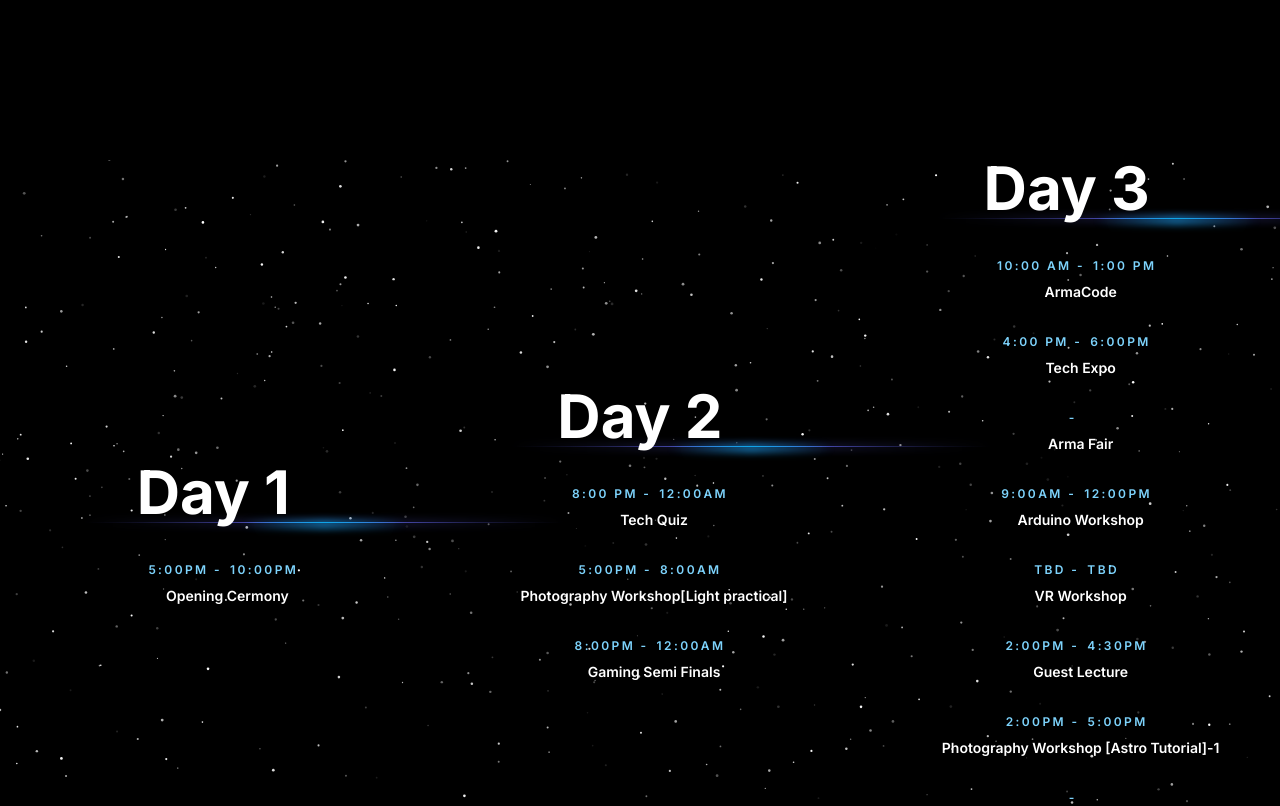
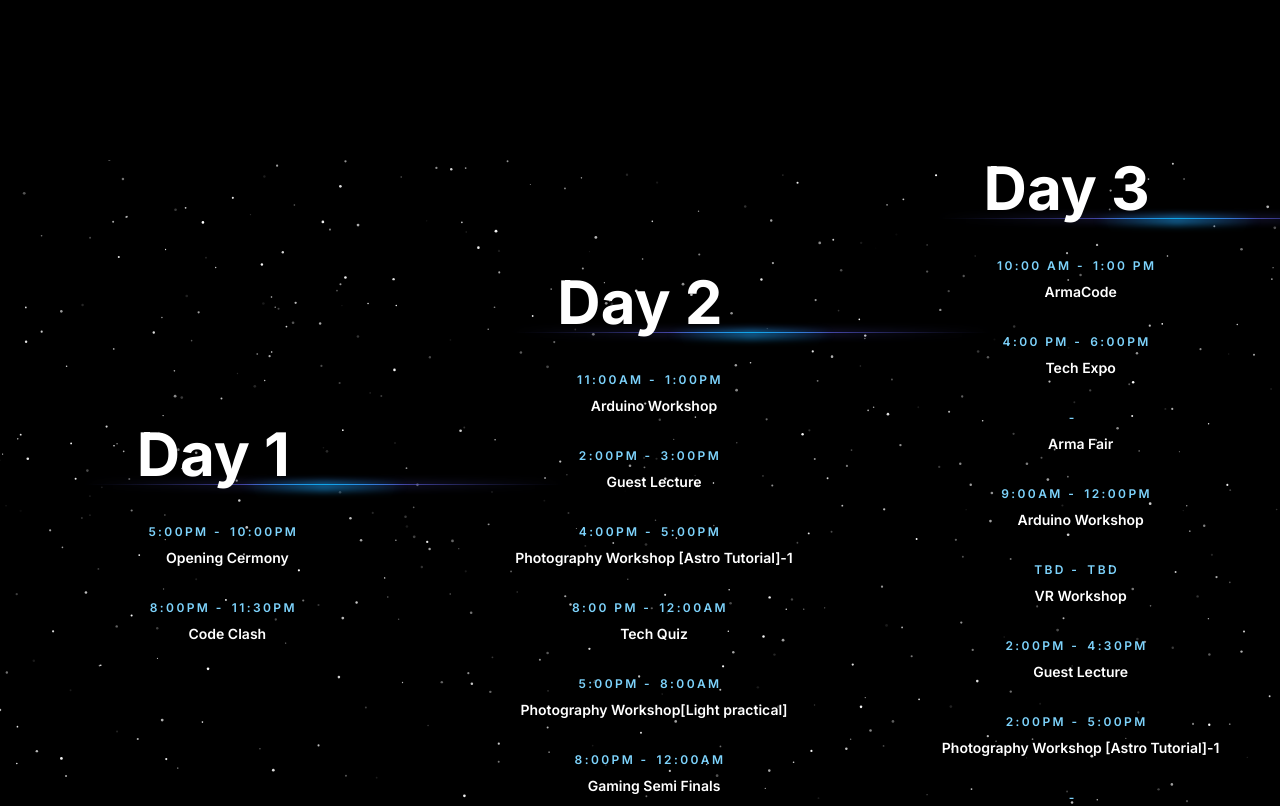
Before and after one commit to Ayushman-Saha/arma-next-24, a Next.js app: page /schedule in a window 1280 px wide. Shown: the top 806 px of the page. Built offline with nearby package versions, Linux system fonts and the light colour scheme.

Commit message:
added schedule data

```diff
--- a/next.config.mjs
+++ b/next.config.mjs
@@ -1,6 +1,6 @@
 /** @type {import('next').NextConfig} */
 const nextConfig = {
-    //output: 'export',
+    output: 'export',
     images: {
         unoptimized: true
         // remotePatterns: [
--- a/src/app/data.json
+++ b/src/app/data.json
@@ -637,12 +637,36 @@
                         "startTime": "5:00PM",
                         "endTime": "10:00PM",
                         "venue": "L5"
+                    },
+                    {
+                        "title": "Code Clash",
+                        "startTime": "8:00PM",
+                        "endTime": "11:30PM",
+                        "venue": "LHC Lawn"
                     }
                 ]
             },
             {
                 "day": "Day 2",
                 "events": [
+                    {
+                        "title": "Arduino Workshop",
+                        "startTime": "11:00AM",
+                        "endTime": "1:00PM",
+                        "venue": "Studio Air"
+                    },
+                    {
+                        "title": "Guest Lecture",
+                        "startTime": "2:00PM",
+                        "endTime": "3:00PM",
+                        "venue": "L5"
+                    },
+                    {
+                        "title": "Photography Workshop [Astro Tutorial]-1",
+                        "startTime": "4:00PM",
+                        "endTime": "5:00PM",
+                        "venue": "Studio Air"
+                    },
                     {
                         "title": "Tech Quiz",
                         "startTime": "8:00 PM",
```
